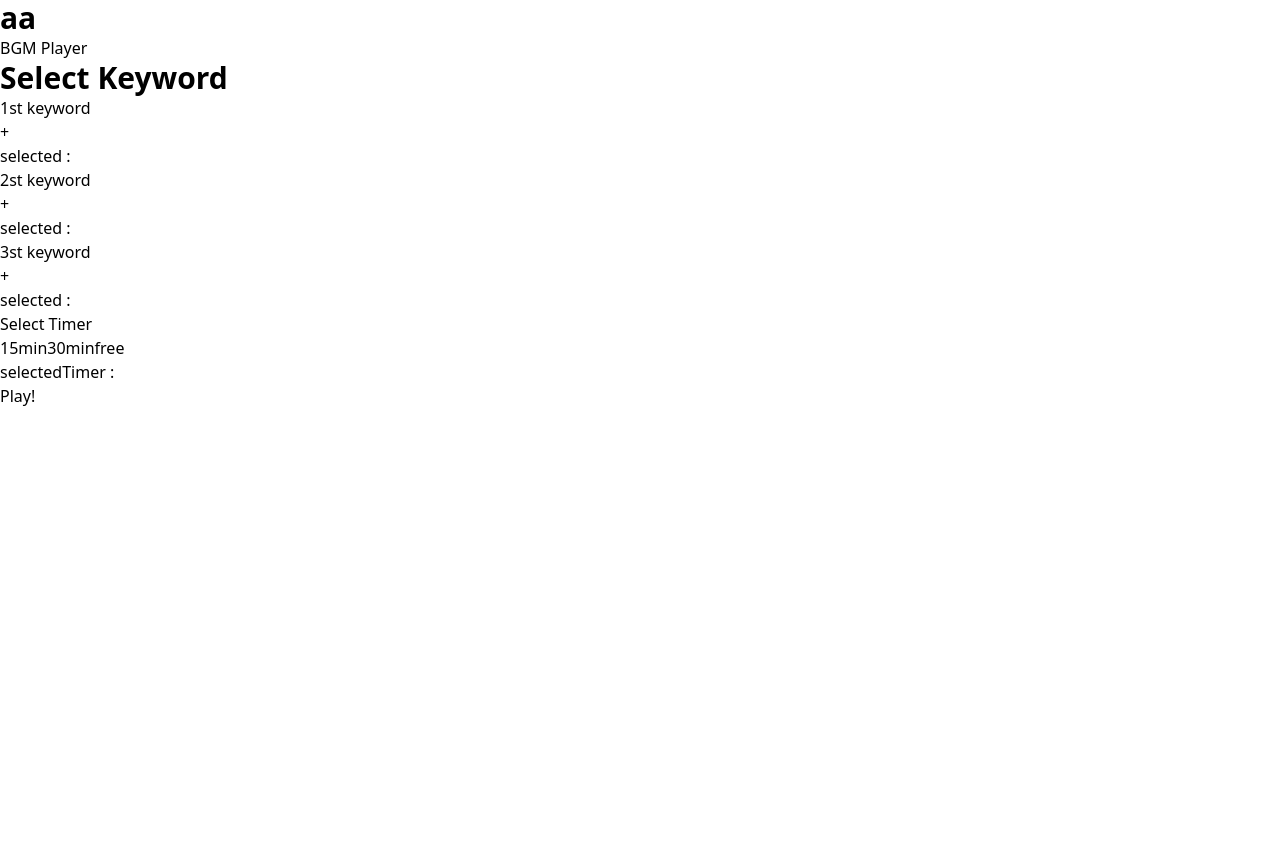
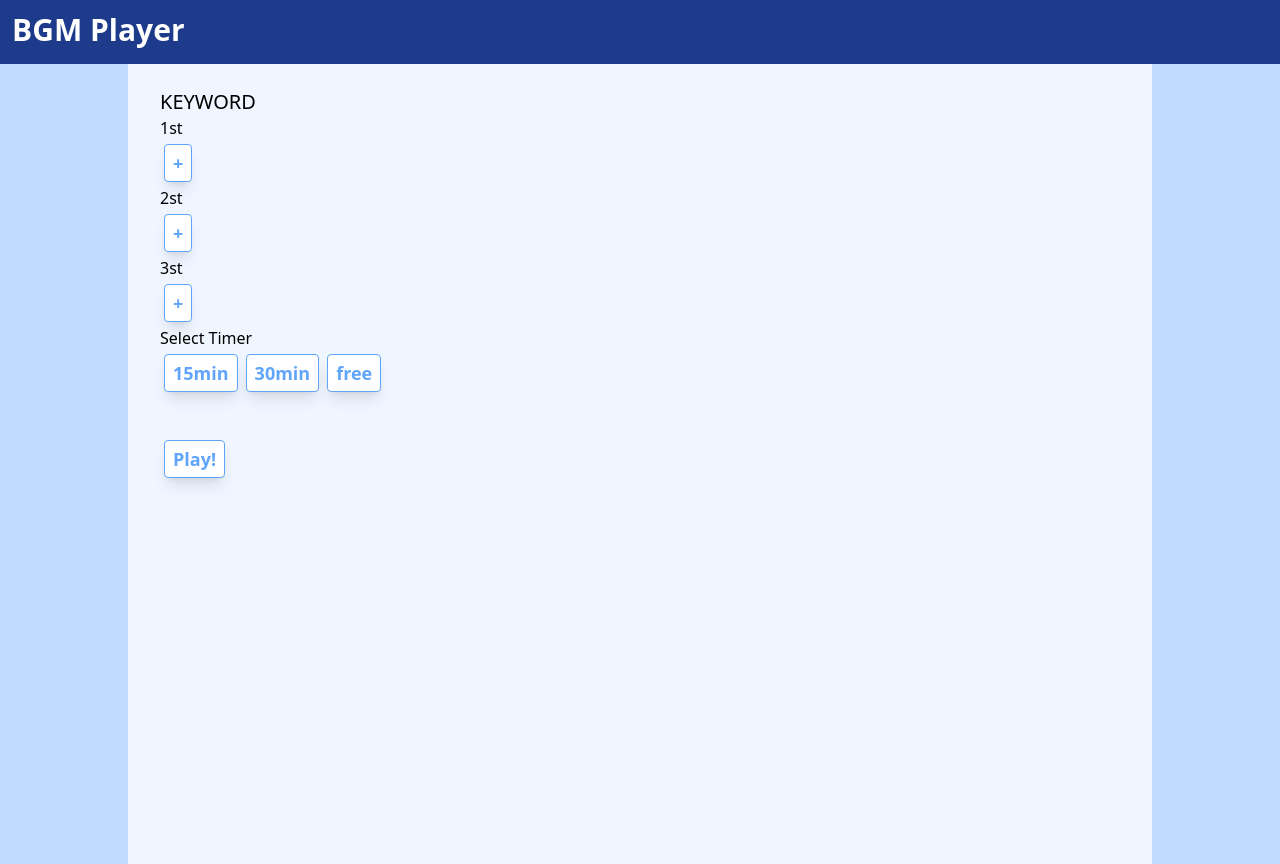
Before and after one commit to madomaru/bgm-player, a React (Create React App) app: page / in a window 1280 px wide. Before the commit the page ends 800 px from the top, so only its background shows below. Built offline with nearby package versions, Linux system fonts and the light colour scheme.

Commit message:
スタイリングひとまず

```diff
--- a/src/App.js
+++ b/src/App.js
@@ -11,14 +11,21 @@ function App() {
 
   return (
     <div>
-      <p className='text-3xl font-bold'>aa</p>
       <Header/>
+
+      <div className='bg-blue-200 h-screen'>
+        <div  className='bg-blue-50 w-4/5 items-center mx-auto px-8 py-6 h-screen'>
         <Routes>
             <Route path="/" element={<Form />}/>
             <Route path="/about" element={<About />}/>
             <Route path="/player" element={<Player/>}/>
             <Route path="*" element={<NoMatch />}/>
         </Routes>
+        </div>
+
+      </div>
+
+
 
 
 
--- /dev/null
+++ b/src/Component/Button.js
@@ -0,0 +1,13 @@
+const Button = (props) =>{
+    let style = "shadow-lg px-2 py-1 m-1 border-blue-400  text-blue-400 text-lg bg-white font-semibold rounded border hover:bg-blue-100 hover:shadow-sm hover:translate-y-0.5 transform transition"
+    if(props.selected){
+        style="shadow-lg px-2 py-1 border-blue-400  text-white text-lg bg-blue-400 font-semibold rounded border hover:shadow-sm hover:translate-y-0.5 transform transition"
+    }
+    return (
+        <button className={style} onClick={props.onClick}>
+            {props.value}
+        </button>
+
+    );
+}
+export default Button;
--- a/src/Component/Header.js
+++ b/src/Component/Header.js
@@ -1,5 +1,10 @@
 function Header(){
-    return <h1>BGM Player</h1>
+    return (
+        <div className="bg-blue-900 h-16">
+            <h1 className="text-white text-3xl font-bold py-3 pl-3">BGM Player</h1>
+        </div>
+
+    )
 }
 
 export default Header;
--- a/src/page/Form.js
+++ b/src/page/Form.js
@@ -1,6 +1,7 @@
 import {useState,useEffect} from 'react';
 import {useNavigate} from "react-router-dom"
 import axios from 'axios'
+import Button from '../Component/Button';
 
 const YOUTUBE_API_KEY = 'AIzaSyDrD3vDFJDXeSysFlHgIF67xHN3Hjm4BDc'
 // import ReactDOM from 'react-dom/client';
@@ -13,6 +14,7 @@ const Form = () =>{
                 {id: 2,value: "free"},
             ]);
     const [selectedKeywords,setSelectedKeywords] = useState(Array(3).fill(""));//three keywords
+    const [selectedIdList,setSelectedIdList] = useState(Array(4).fill().map(e=>-1))
     const [selectedTimer,setSelectedTimer] = useState("");
     const navigate = useNavigate();
     useEffect(() => {
@@ -21,7 +23,6 @@ const Form = () =>{
         }
     },[]);
     function addKeyword(index,keyword){
-        console.log("yeah"+keywordsList[index].length)
         // if(keywordsList[index]){
             setKeywordsList((prevKeywordsList) =>{
                 let newKeywordsList = JSON.parse(JSON.stringify(prevKeywordsList))
@@ -30,25 +31,25 @@ const Form = () =>{
                 localStorage.setItem('keywordsList',keywordJSON);
                 return newKeywordsList
             })
-            console.log(keywordsList)
-        // }else{
-        //     console.log("else")
-        //     setKeywordsList(()=>{
-        //         const newKeywordsList = keywordsList.concat([{id: keywordsList.length,value: keyword}])
-        //         let keywordJSON = JSON.stringify(newKeywordsList,undefined,1);
-        //         localStorage.setItem('keywordsList',keywordJSON);
-        //         return newKeywordsList
-        //     })
-        // }
 
 
     }
-    const selectKeyword = (index,value) =>{
+    const selectKeyword = (index,value,id) =>{
         setSelectedKeywords((prevState) =>
             prevState.map(
                 (prevKeyword,i) => (index ===  i  ? value : prevKeyword)
-            )
-        )
+            ))
+        setSelectedIdList((prevState) =>
+        prevState.map(
+            (prevId,i) => (index ===  i  ? id : prevId)
+        ))
+    }
+    const selectTimer = (value,id) =>{
+        setSelectedTimer(value)
+        setSelectedIdList((prevState) =>
+        prevState.map(
+            (prevId,i) => (3 ===  i  ? id : prevId)
+        ))
     }
     function ToPlayer(){
         if(selectedKeywords && selectedTimer){
@@ -72,7 +73,6 @@ const Form = () =>{
         const searchKeyword = keyword + " bgm";
         let resultVideoId =""
         const url = `https://www.googleapis.com/youtube/v3/search?type=video&part=id&q=${searchKeyword}&maxResults=5&videoDuration=long&key=${YOUTUBE_API_KEY}`;
-        console.log(url)
         try{
           const res = await axios.get(url)
           const items = res.data.items
@@ -91,39 +91,33 @@ const Form = () =>{
       }
     return (
         <div>
-            {/* キーワード選択 */}
-            <h2 className ="text-3xl font-bold">Select Keyword</h2>
-            {/* {keywordsList !=null &&
+            <div>
+                <h2 className ="text-xl ">KEYWORD</h2>
+                {keywordsList && keywordsList.map((childList,index) => {
+                    return <div>
+                        <p>{index+1}st</p>
                         <ButtonList
-                valueList = {keywordsList}
-                onClick = {(value)=>selectKeyword(0,value)}
-            />
-            } */}
-
-
-
-
-            {keywordsList && keywordsList.map((childList,index) => {
-                console.log("update")
-                return <div>
-                    <p>{index+1}st keyword</p>
-                    <ButtonList
+                            key = {index}
                             valueList = {childList}
-                        onClick = {(value)=>selectKeyword(index,value)}
+                            onClick = {(value,id)=>selectKeyword(index,value,id)}
+                            selectedId = {selectedIdList[index]}
                         />
                         <AddKeyword onClick={keyword =>addKeyword(index,keyword)}/>
-                    <p>selected : {selectedKeywords[index]}</p>
                     </div>
                 })}
                 {/* タイマー選択 */}
                 <h2>Select Timer</h2>
                 <ButtonList
                     valueList = {timeList}
-                onClick = {(value)=>setSelectedTimer(value)}
+                    onClick = {(value,id)=>selectTimer(value,id)}
+                    selectedId = {selectedIdList[3]}
                 />
-            <p>selectedTimer : {selectedTimer}</p>
-            {/* プレイボタン */}
+
+                <div className="mt-10 mx-auto ">
                     <Button value = "Play!" onClick={()=>ToPlayer()}/>
+                </div>
+
+            </div>
         </div>
 
     );
@@ -136,7 +130,6 @@ const AddKeyword = (props) =>{
         setIsInput(true)
     }
     function handleChange(event){
-        // console.log(event)
         setKeyword(event.target.value)
     }
     function OnAddClick(){
@@ -150,7 +143,7 @@ const AddKeyword = (props) =>{
     }
     if(isInput){
         return  <div>
-                    <input type="text"  onChange = {(event) => handleChange(event)}/>
+                    <input className='border rounded border-blue-400 text-blue-500 shadow-sm focus:border-indigo-300 focus:ring focus:ring-indigo-200 focus:ring-opacity-50' type="text"  onChange = {(event) => handleChange(event)}/>
                     <Button value = "add" onClick = {() => OnAddClick()}/>
                 </div>;
     }else{
@@ -166,23 +159,22 @@ const AddKeyword = (props) =>{
 
 const ButtonList = (props) =>{
     return (
-        props.valueList.map((object) =>
-            <Button
+        props.valueList.map((object) => {
+            let selected = false;
+            if(object.id === props.selectedId){
+                selected = true;
+            }
+            return <Button
                 key={object.id.toString()}
                 value = {object.value}
-                onClick = {() => props.onClick(object.value)}
+                selected = {selected}
+                onClick = {() => props.onClick(object.value,object.id)}
             />
+        }
         )
     );
 }
 
-const Button = (props) =>{
-    return (
-        <button onClick={props.onClick}>
-            {props.value}
-        </button>
 
-    );
-}
 
 export default Form;
--- a/src/page/Player.js
+++ b/src/page/Player.js
@@ -2,6 +2,7 @@
 import React, {useEffect,useRef } from 'react';
 import {useLocation} from 'react-router-dom'
 import soundfile from '../sound/alerm.mp3'
+import Button from '../Component/Button';
 
 function Player(){
     const location = useLocation();//location.state.videoId,timer
@@ -25,7 +26,6 @@ function Player(){
 
     return (
         <div>
-            <h2>Player</h2>
             {!isFree &&
                 <div>
                     <Timer secTimer={location.state.secTimer} playerControl={(action) => playerControl(action)}/>
@@ -101,21 +101,14 @@ const Timer = (props) =>{
     }
     return (
         <div>
-                <p>{Math.floor(time/60)} : {('00'+(time % 60)).slice(-2)}</p>
+                <div className='text-6xl items-center text-blue-800'>{Math.floor(time/60)} : {('00'+(time % 60)).slice(-2)}</div>
                 <Button
                     value = {isPlaying ? "stop" : "start"}
                     onClick = {() => {isPlaying ? stopTimer() : startTimer()}}
                 />
-            </div>
+        </div>
     );
 }
 
-const Button = (props) =>{
-    return (
-        <button onClick={props.onClick}>
-            {props.value}
-        </button>
 
-    );
-}
 export default Player;
```
Lines whose indentation alone changed are shown as unchanged.
